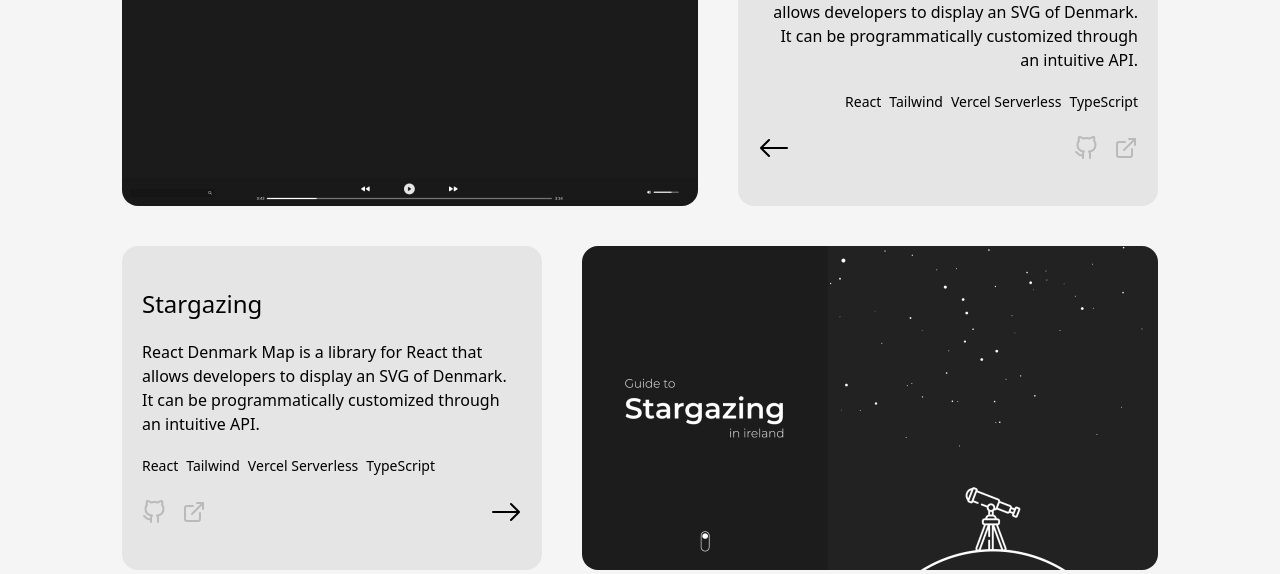
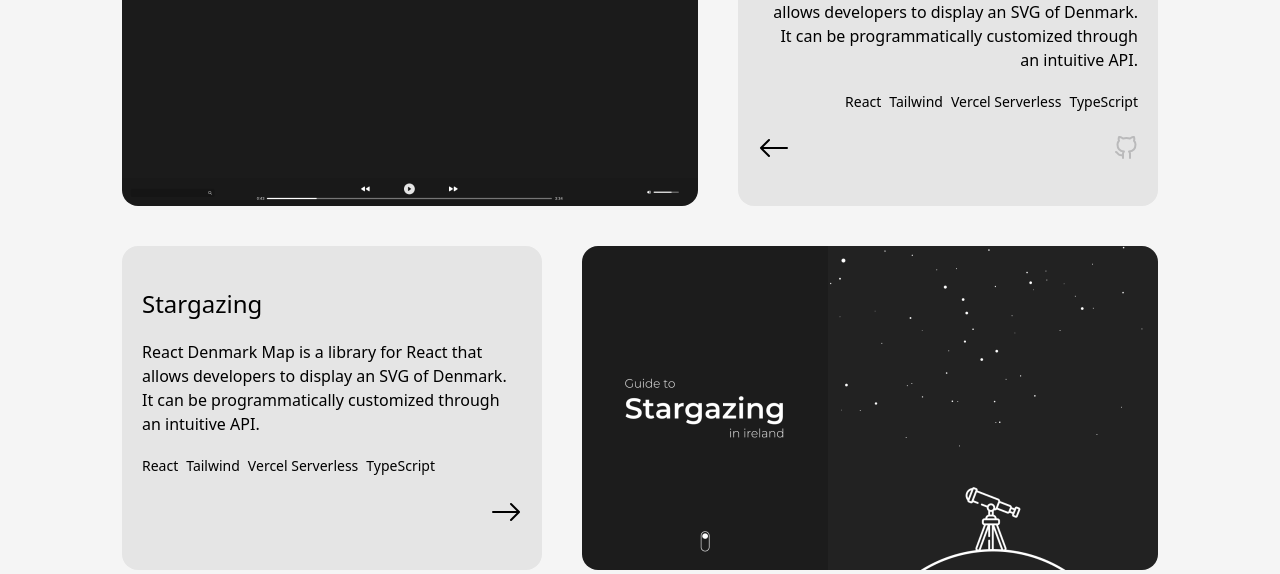
Before and after one commit to Joheb133/Portfolio-v1, a React (Vite) app: page / in a window 1280 px wide. Shown: the part 1742-2316 px from the top of the page. Built offline with nearby package versions, Linux system fonts and the light colour scheme.

Commit message:
[style] optionally display project icons

```diff
--- a/src/App.tsx
+++ b/src/App.tsx
@@ -12,19 +12,25 @@ function App() {
             title: 'Audio Visualiser 1.0',
             description: 'React Denmark Map is a library for React that allows developers to display an SVG of Denmark. It can be programmatically customized through an intuitive API.',
             techs: ['React', 'Tailwind', 'Vercel Serverless', 'TypeScript'],
-            imgPath: av
+            imgPath: av,
+            githubLink: 'https://github.com/Joheb133/Audio-Visual-2',
+            deploymentLink: null
         },
         {
             title: 'Stargazing',
             description: 'React Denmark Map is a library for React that allows developers to display an SVG of Denmark. It can be programmatically customized through an intuitive API.',
             techs: ['React', 'Tailwind', 'Vercel Serverless', 'TypeScript'],
-            imgPath: starG
+            imgPath: starG,
+            githubLink: null,
+            deploymentLink: null
         },
         {
             title: 'Audio Visualiser 1.0',
             description: 'React Denmark Map is a library for React that allows developers to display an SVG of Denmark. It can be programmatically customized through an intuitive API.',
             techs: ['React', 'Tailwind', 'Vercel Serverless', 'TypeScript'],
-            imgPath: whiteR
+            imgPath: whiteR,
+            githubLink: null,
+            deploymentLink: null
         }
     ]
 
@@ -113,6 +119,8 @@ function App() {
                             description={project.description}
                             techs={project.techs}
                             imgPath={project.imgPath}
+                            githubLink={project.githubLink}
+                            deploymentLink={project.deploymentLink}
                             key={index}
                             index={index} />
                     ))}
--- a/src/components/ProjectCard.tsx
+++ b/src/components/ProjectCard.tsx
@@ -9,10 +9,12 @@ interface ProjectCard {
     description: string
     techs: Array<string>
     imgPath: string
+    githubLink: string | null
+    deploymentLink: string | null
     index: number
 }
 
-export default function ProjectCard({ title, description, techs, imgPath, index }: ProjectCard) {
+export default function ProjectCard({ title, description, techs, imgPath, githubLink, deploymentLink, index }: ProjectCard) {
     const dirLeft = index % 2 === 0;
 
     return (
@@ -33,8 +35,8 @@ export default function ProjectCard({ title, description, techs, imgPath, index
                         {<BsArrowLeft size={32} />}
                     </div>
                     <div className='flex items-center gap-4'>
-                        <FiGithub size={24} className='icon' />
-                        <LuExternalLink size={24} className='icon' />
+                        {githubLink !== null ? <a href={githubLink} target="_blank"><FiGithub size={24} className='icon' /></a> : ''}
+                        {deploymentLink !== null ? <a href={deploymentLink} target="_blank"><LuExternalLink href={deploymentLink} size={24} className='icon' /></a> : ''}
                     </div>
                 </div>
             </div>
```
